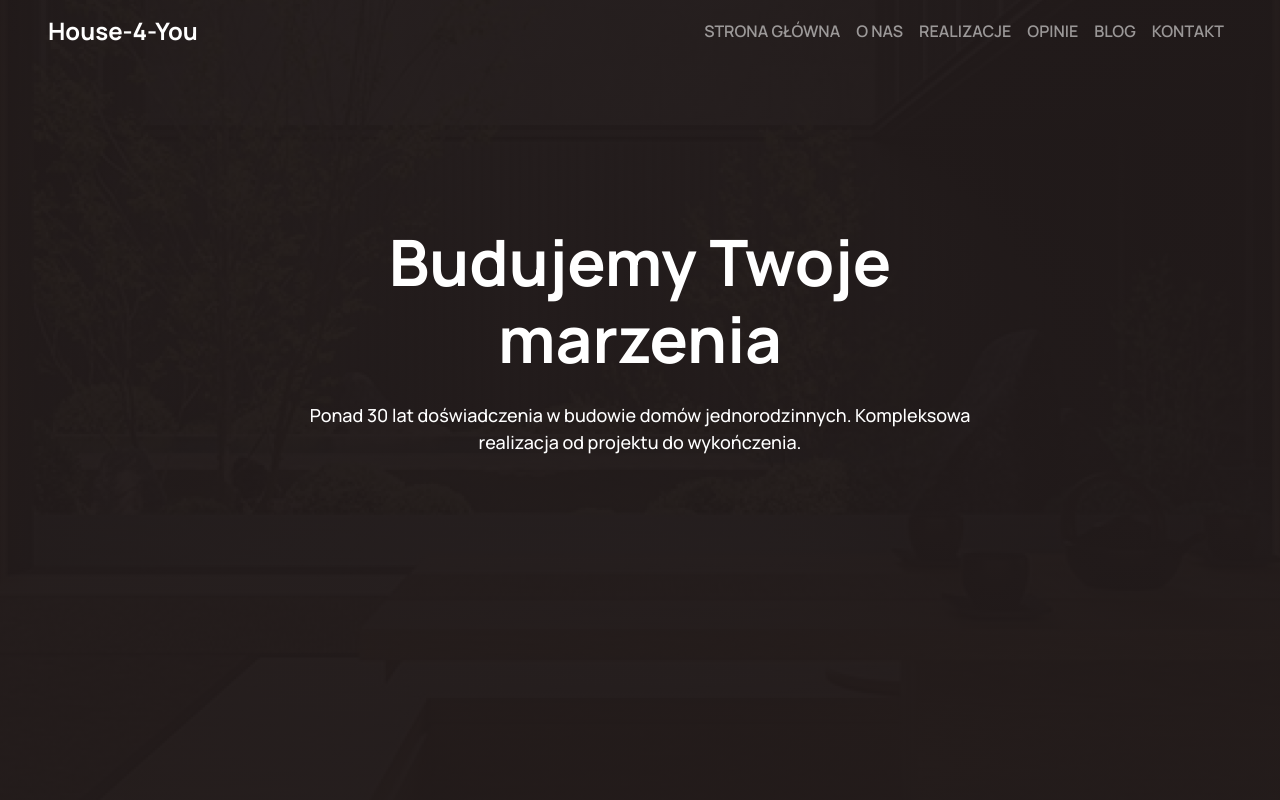
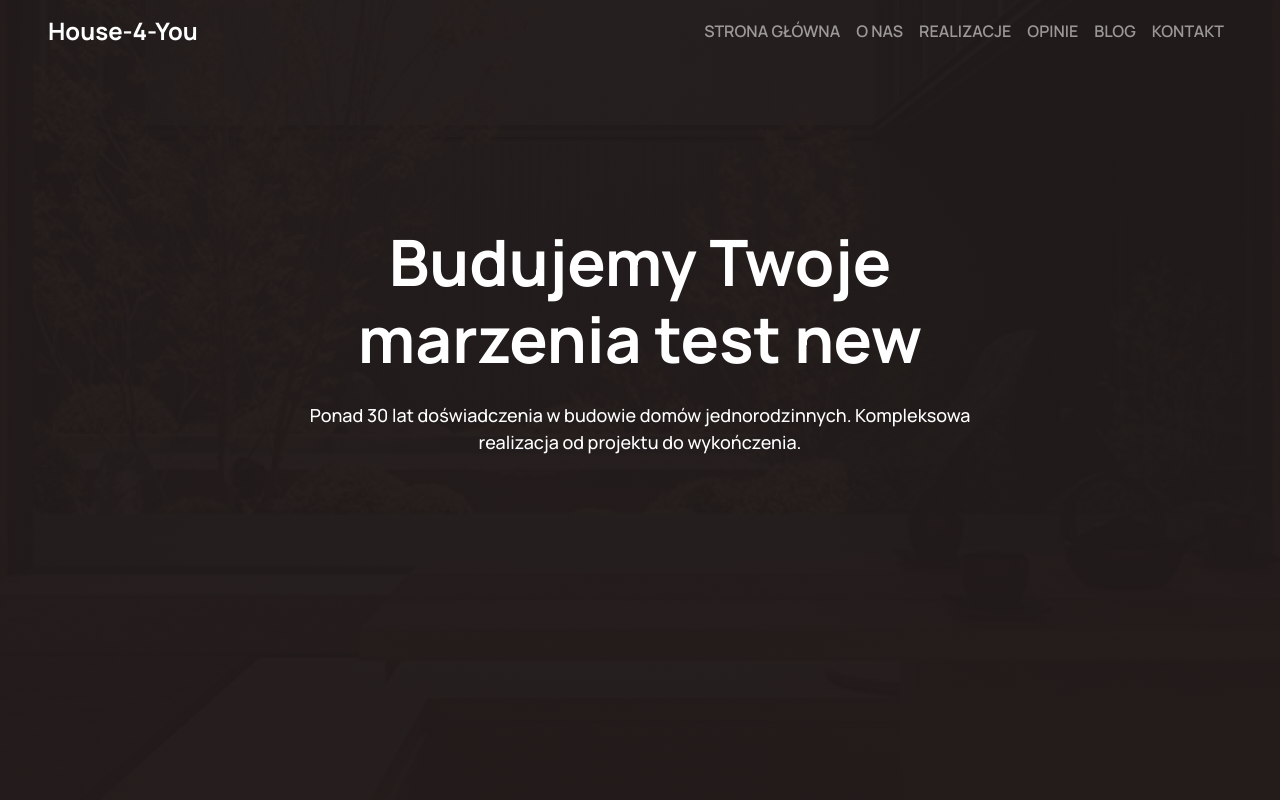
Before and after one commit to shehrozasmat/houseforyou, a React (Vite) app: page / in a window 1280 px wide. Shown: the top 800 px of the page. Built offline with nearby package versions, Linux system fonts and the light colour scheme.

Commit message:
Update App.tsx

```diff
--- a/src/App.tsx
+++ b/src/App.tsx
@@ -36,7 +36,7 @@ function App() {
           <div className="row justify-content-center">
             <div className="col-lg-8 text-center text-white">
               <h1 className="display-2 fw-bold mb-4 hero-title" style={{fontFamily: 'Manrope', fontSize: '4rem'}}>
-                Budujemy Twoje marzenia
+                Budujemy Twoje marzenia test new
               </h1>
               <p className="lead mb-5 hero-subtitle" style={{fontFamily: 'Manrope', fontSize: '1.125rem', fontWeight: 500}}>
                 Ponad 30 lat doświadczenia w budowie domów jednorodzinnych. Kompleksowa realizacja od projektu do wykończenia.
```
